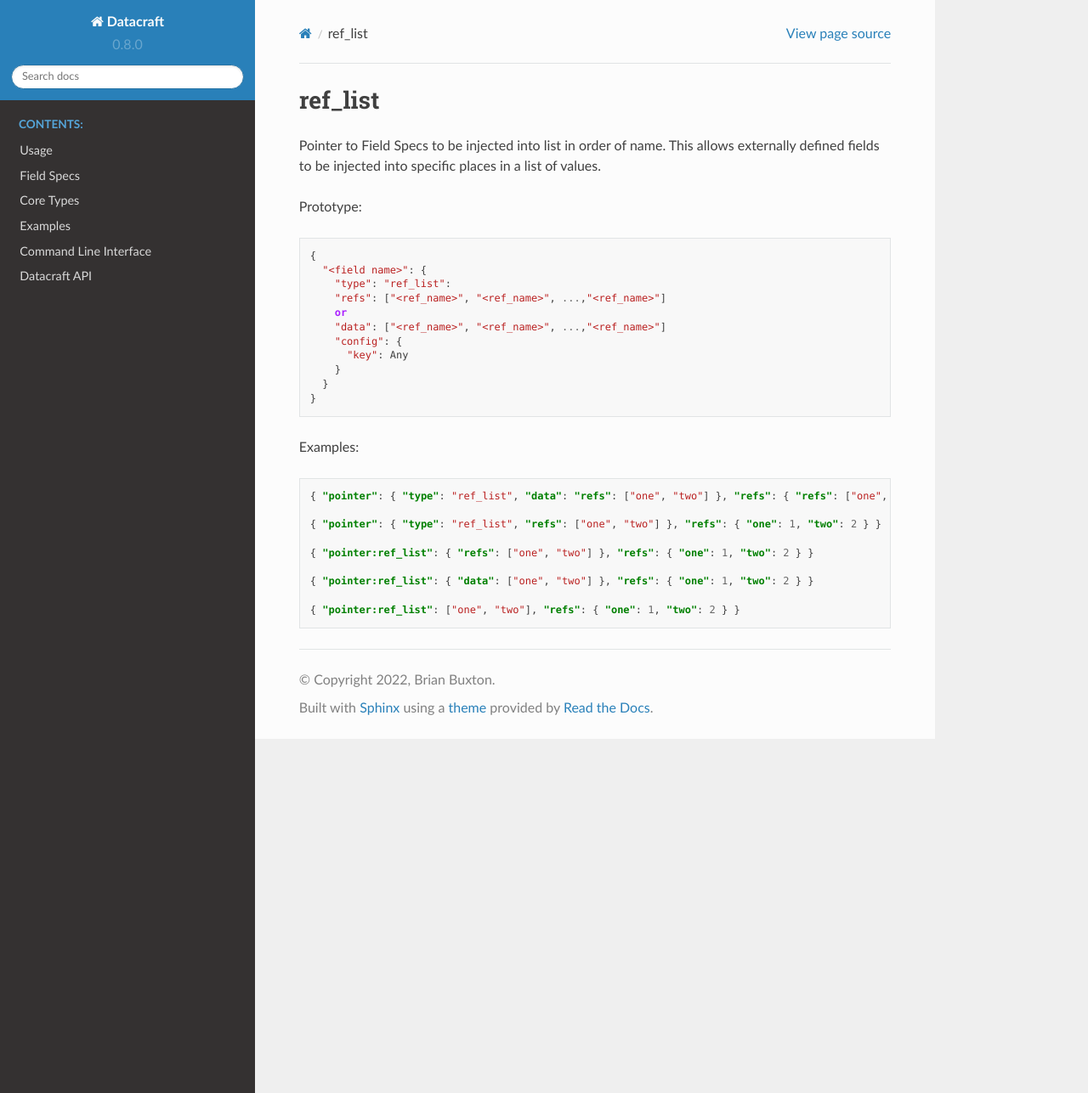
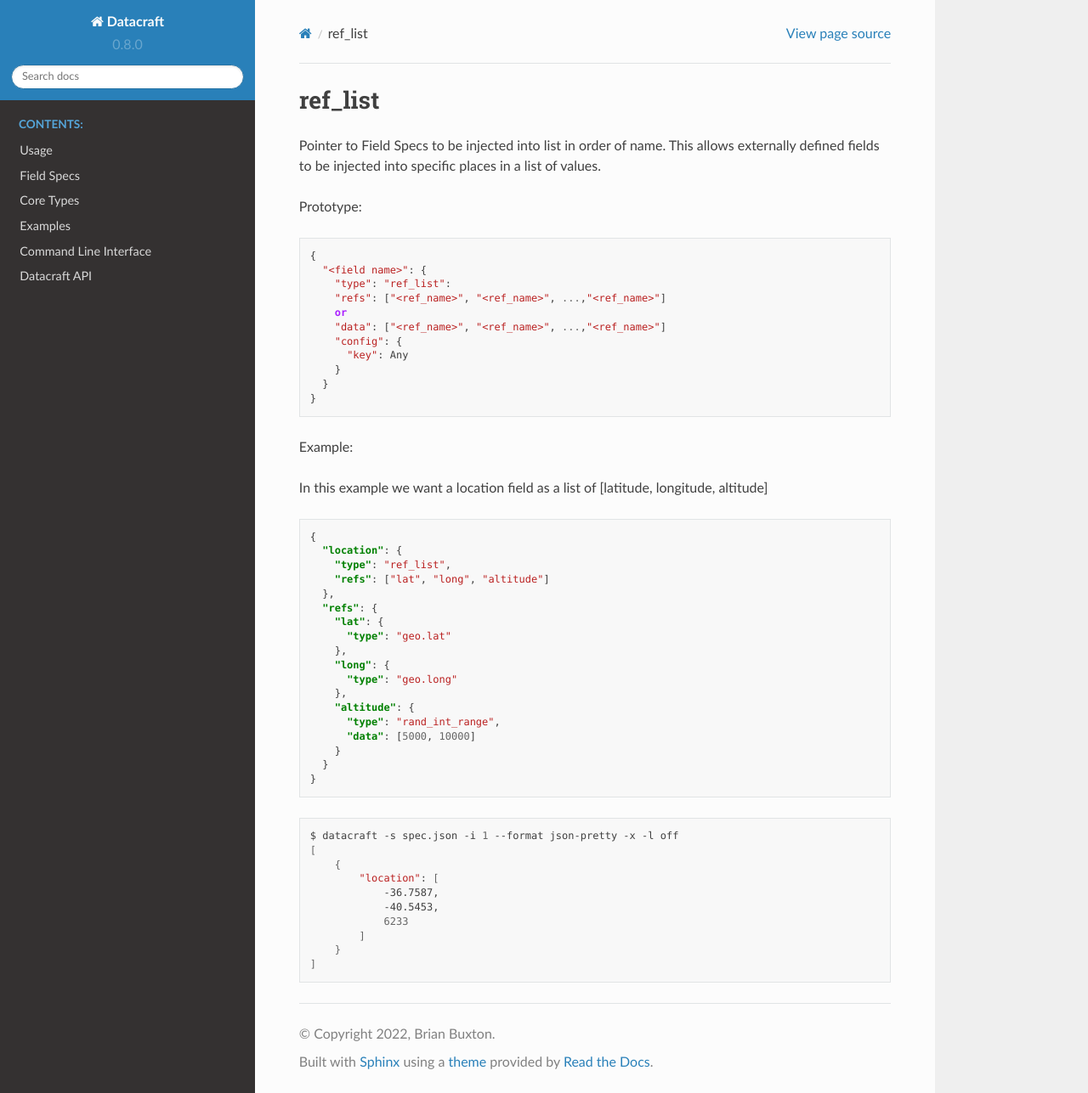
Before and after one commit to bbux-dev/datacraft, a Sphinx documentation site: the page built from docs/source/types/ref_list.rst, in a window 1280 px wide and 1287 px high. Shown: the whole window at 85% size. Built offline with Sphinx 7.4.7 and the Read the Docs theme 2.0.0, drawn with Linux system fonts in a browser that asks for light colours.

Commit message:
Small docs fixes for replace and ref

```diff
--- a/docs/source/types/ref_list.rst
+++ b/docs/source/types/ref_list.rst
@@ -20,16 +20,40 @@ Prototype:
       }
     }
 
-Examples:
+Example:
+
+In this example we want a location field as a list of [latitude, longitude, altitude]
 
 .. code-block:: json
 
-    { "pointer": { "type": "ref_list", "data": "refs": ["one", "two"] }, "refs": { "refs": ["one", "two"] } }
+    {
+      "location": {
+        "type": "ref_list",
+        "refs": ["lat", "long", "altitude"]
+      },
+      "refs": {
+        "lat": {
+          "type": "geo.lat"
+        },
+        "long": {
+          "type": "geo.long"
+        },
+        "altitude": {
+          "type": "rand_int_range",
+          "data": [5000, 10000]
+        }
+      }
+    }
 
-    { "pointer": { "type": "ref_list", "refs": ["one", "two"] }, "refs": { "one": 1, "two": 2 } }
+.. code-block:: bash
 
-    { "pointer:ref_list": { "refs": ["one", "two"] }, "refs": { "one": 1, "two": 2 } }
-
-    { "pointer:ref_list": { "data": ["one", "two"] }, "refs": { "one": 1, "two": 2 } }
-
-    { "pointer:ref_list": ["one", "two"], "refs": { "one": 1, "two": 2 } }
+    $ datacraft -s spec.json -i 1 --format json-pretty -x -l off
+    [
+        {
+            "location": [
+                -36.7587,
+                -40.5453,
+                6233
+            ]
+        }
+    ]
--- a/docs/source/types/replace.rst
+++ b/docs/source/types/replace.rst
@@ -11,6 +11,7 @@ Prototype:
     {
       "<field name>": {
         "type": "replace",
+        "ref": "<field or ref to source value from>",
         "data": {
           "<value to replace 1>": "<value to replace with 1>",
           ...
@@ -55,6 +56,7 @@ Prototype:
     {
       "<field name>": {
         "type": "regex_replace",
+        "ref": "<field or ref to source value from>",
         "data": {
           "<value to replace 1>": "<value to replace with 1>",
           ...
```
